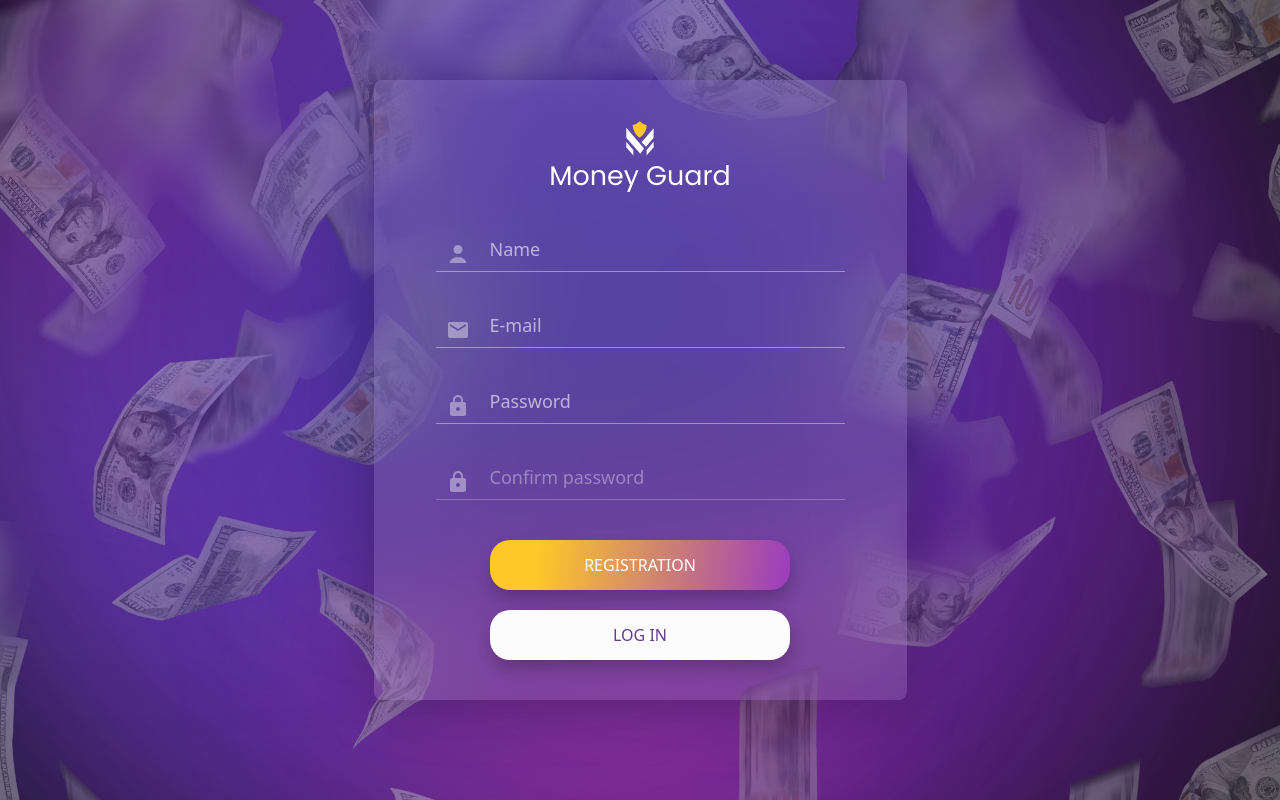
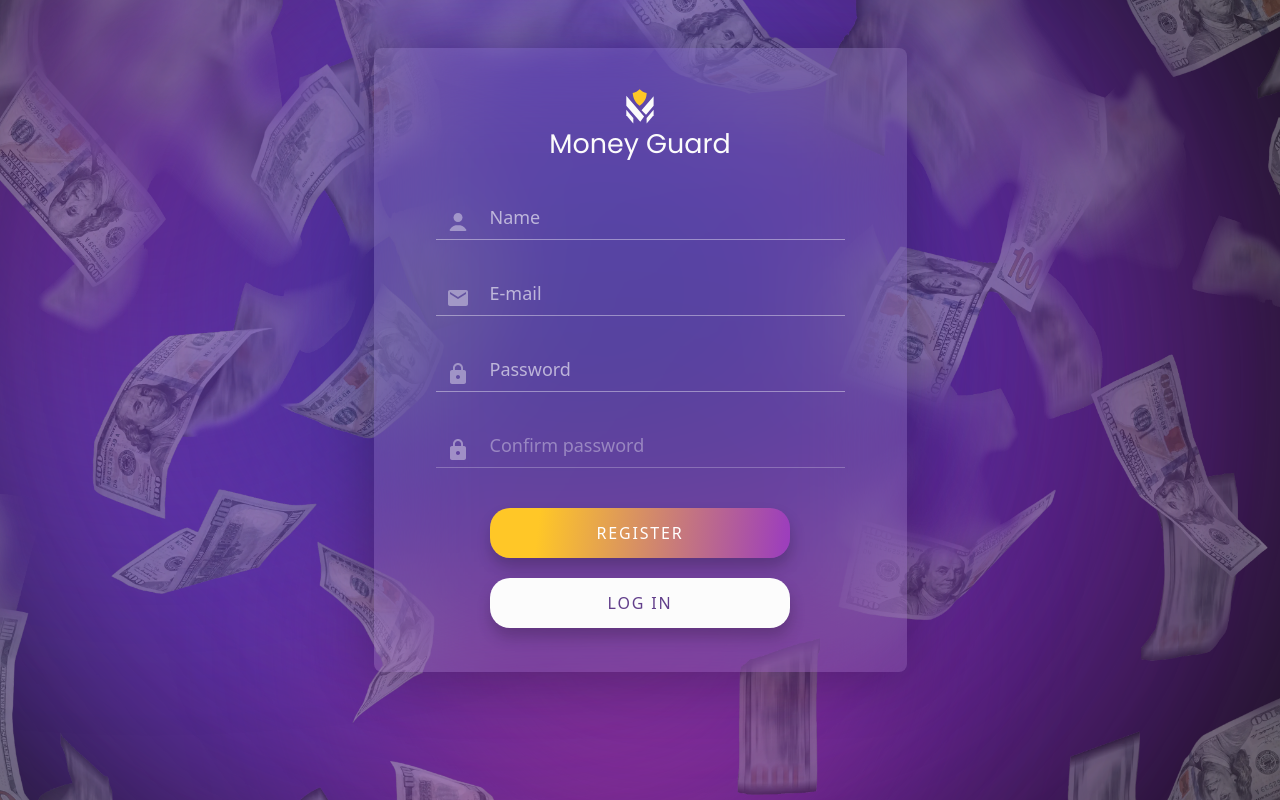
Before and after one commit to NataliiaKopychynska/run-your-budget-FC110, a React (Vite) app: page /register in a window 1280 px wide. Built offline with nearby package versions, Linux system fonts and the light colour scheme.

Commit message:
responsive styles

```diff
--- a/src/App.css
+++ b/src/App.css
@@ -1,7 +1,6 @@
 #root {
   max-width: 1280px;
   margin: 0 auto;
-  padding: 2rem;
   text-align: center;
 }
 
--- a/src/components/RegisterForm/RegisterForm.jsx
+++ b/src/components/RegisterForm/RegisterForm.jsx
@@ -111,7 +111,7 @@ const RegisterForm = () => {
           </div>
           <div className={s.buttons}>
             <button type="submit" className={s.button_reg}>
-              REGISTRATION
+              REGISTER
             </button>
             <Link className={s.link} to="/login">
               <button className={s.button_log}>LOG IN</button>
--- a/src/components/RegisterForm/RegisterForm.module.css
+++ b/src/components/RegisterForm/RegisterForm.module.css
@@ -1,19 +1,18 @@
 .form {
-  max-width: 533px;
-  max-height: 624px;
   display: flex;
   flex-direction: column;
-  padding: 40px 62px;
+  padding: 23px 20px;
   border-radius: 8px;
   margin: 0 auto;
   background: var(--Form-color, rgba(255, 255, 255, 0.1));
   box-shadow: 0px 4px 60px 0px rgba(0, 0, 0, 0.25);
   backdrop-filter: blur(50px);
   width: 100%;
+  height: 100vh;
 }
 
 .title {
-  font-size: 26.963px;
+  font-size: 19.11px;
   font-weight: 400;
 }
 
@@ -31,7 +30,7 @@
 
 .button_reg {
   border-radius: 20px;
-  width: 300px;
+  width: 280px;
   height: 50px;
   box-shadow: 1px 9px 15px 0 rgba(0, 0, 0, 0.2);
   background: linear-gradient(
@@ -44,6 +43,7 @@
   border: none;
   display: flex;
   justify-content: center;
+  letter-spacing: 1.8px;
   place-items: center;
   margin: 0 auto;
 }
@@ -62,11 +62,12 @@
 .button_log {
   color: #623f8b;
   border-radius: 20px;
-  width: 300px;
+  width: 280px;
   height: 50px;
   box-shadow: 1px 9px 15px 0 rgba(0, 0, 0, 0.2);
   background: #fcfcfc;
   border: none;
+  letter-spacing: 1.8px;
 }
 .button_log:hover {
   transform: scale(1.05);
@@ -106,9 +107,10 @@
 }
 
 .logo {
+  flex-shrink: 0;
   margin: 0 auto;
-  width: 35.95px;
-  height: 35.97px;
+  width: 25.46px;
+  height: 25.46px;
 }
 
 .fields {
@@ -122,6 +124,23 @@
   font-size: 10px;
   justify-content: flex-end;
 }
-.strength_bar {
-  position: relative;
+@media screen and (min-width: 768px) {
+  .form {
+    max-width: 533px;
+    max-height: 624px;
+    padding: 40px 62px;
+  }
+  .button_reg {
+    width: 300px;
+  }
+  .button_log {
+    width: 300px;
+  }
+  .title {
+    font-size: 26.963px;
+  }
+  .logo {
+    width: 35.95px;
+    height: 35.97px;
+  }
 }
--- a/src/index.css
+++ b/src/index.css
@@ -53,11 +53,6 @@ html {
 
 main {
   flex-grow: 1;
-}
-
-body {
-  margin-left: 20px;
-  margin-right: 20px;
 }
 
 img,
--- a/src/pages/RegisterPage/RegisterPage.module.css
+++ b/src/pages/RegisterPage/RegisterPage.module.css
@@ -1,7 +1,6 @@
 .reg_page {
   position: relative;
   display: flex;
-  padding: 48px;
   z-index: 1;
 }
 
@@ -18,6 +17,10 @@
   opacity: 0.4;
   z-index: -1;
 } */
+@media screen and (min-width: 768px) {
+  .reg_page {
+    padding: 200px 118px;
+  }
   .reg_bg {
     width: 100vw;
     height: 100vh;
@@ -25,6 +28,14 @@
     top: 0;
     left: 0;
     background-size: cover;
+    background-position: center;
+    background-repeat: no-repeat;
     opacity: 40%;
     background-image: url(../../../public/img/registerPage/bg-register-desktop.webp);
   }
+}
+@media screen and (min-width: 1280px) {
+  .reg_page {
+    padding: 48px;
+  }
+}
```
Lines whose indentation alone changed are shown as unchanged.
